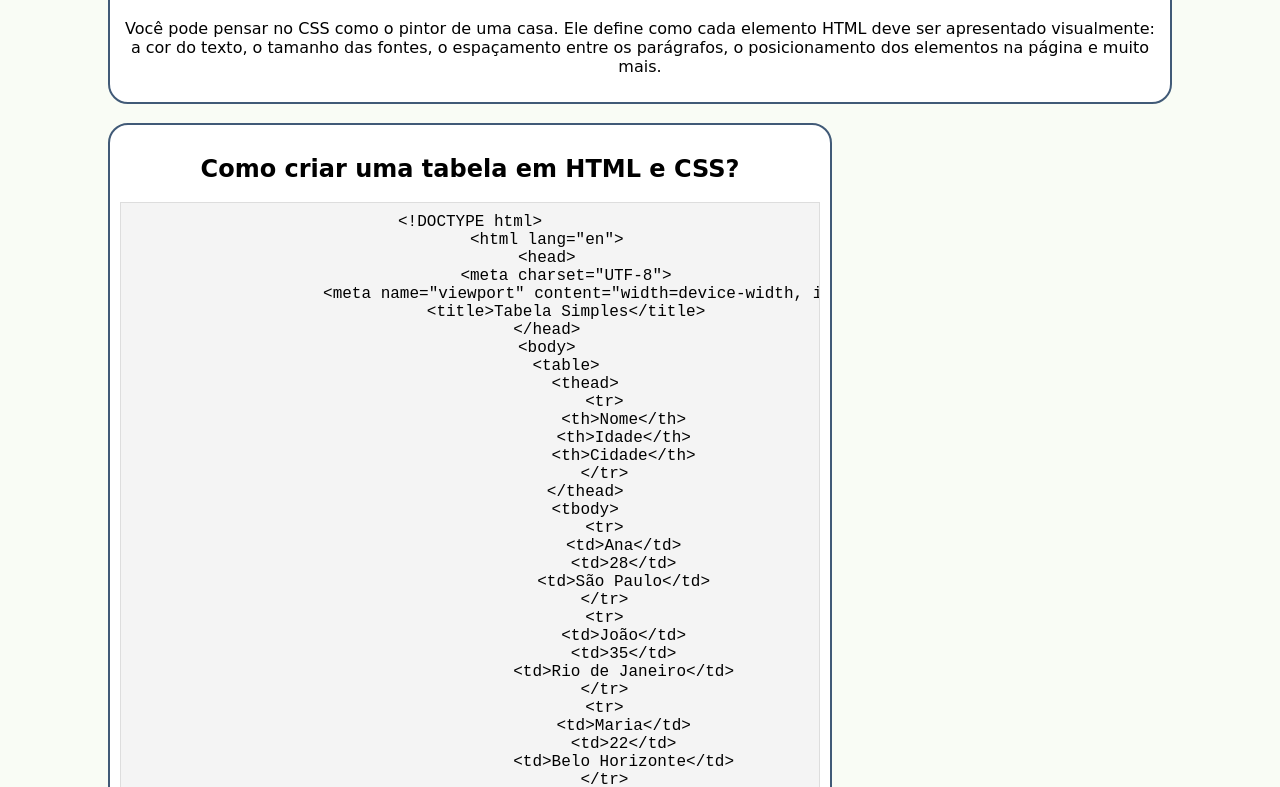
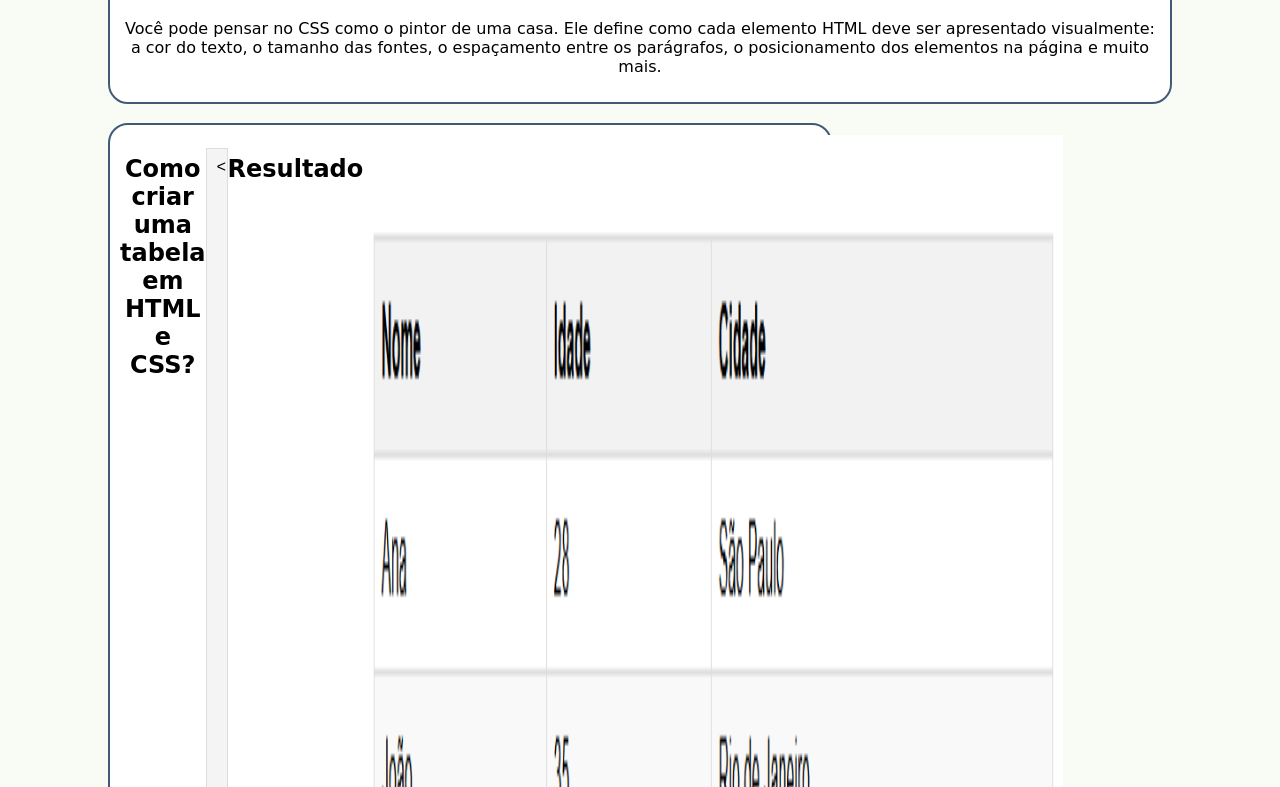
Before and after one commit to Libored0/HTMLCSS, a plain HTML site: page index.html in a window 1280 px wide. Shown: the part 453-1240 px from the top of the page. Drawn offline with Linux system fonts and the light colour scheme; a web font is replaced by a local one.

Commit message:
Update style.css

```diff
--- a/style.css
+++ b/style.css
@@ -85,7 +85,19 @@ body.dark-mode header {
     color: #000000;
 }
 
-.bloco3, .bloco4 {
+.bloco3 {
+    text-align: center;
+    border: 2px solid #415A77;
+    border-radius: 20px;
+    padding: 10px;
+    display: flex;
+    width: 700px;
+    max-width: 100%; /* Limite máximo de largura */
+    background-color: #ffffff;
+    color: #000000;
+}
+
+ .bloco4 {
     text-align: center;
     border: 2px solid #415A77;
     border-radius: 20px;
```
